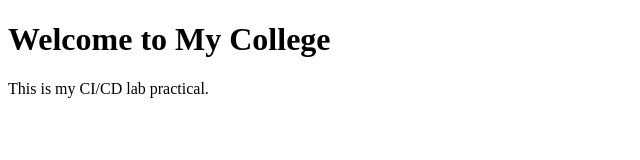
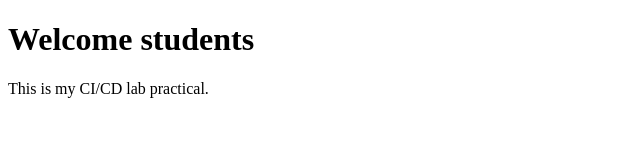
Before and after one commit to faizairam55555/cicd-lab, a plain HTML site: page index.html in a window 1280 px wide. Shown: the whole page, without its empty margins (0-640 px from the left). Drawn offline with Linux system fonts and the light colour scheme.

Commit message:
Update index.html

```diff
--- a/index.html
+++ b/index.html
@@ -5,7 +5,7 @@
     <title>My College Website</title>
 </head>
 <body>
-    <h1>Welcome to My College</h1>
+    <h1>Welcome students</h1>
     <p>This is my CI/CD lab practical.</p>
 </body>
 </html>
```
